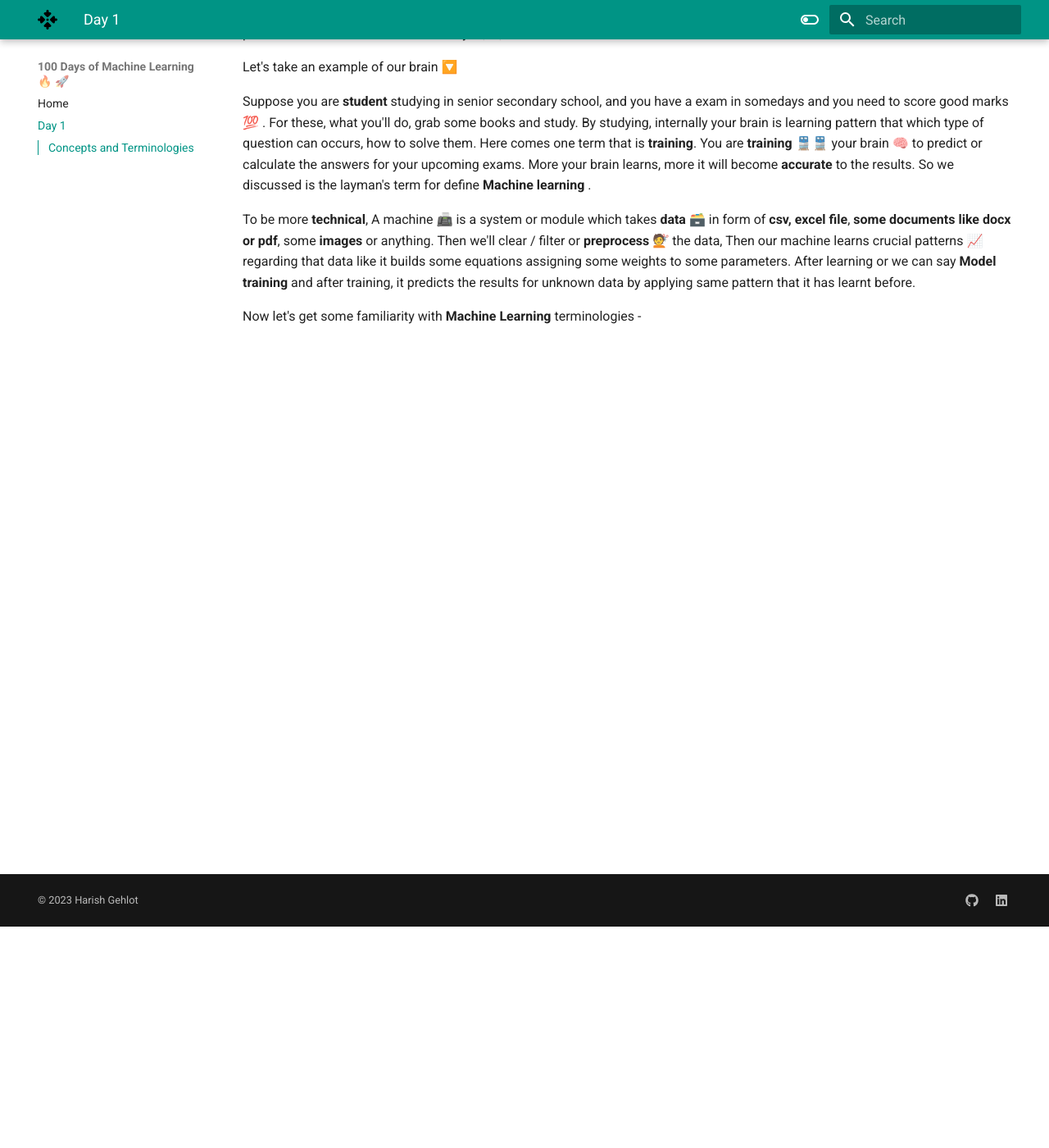
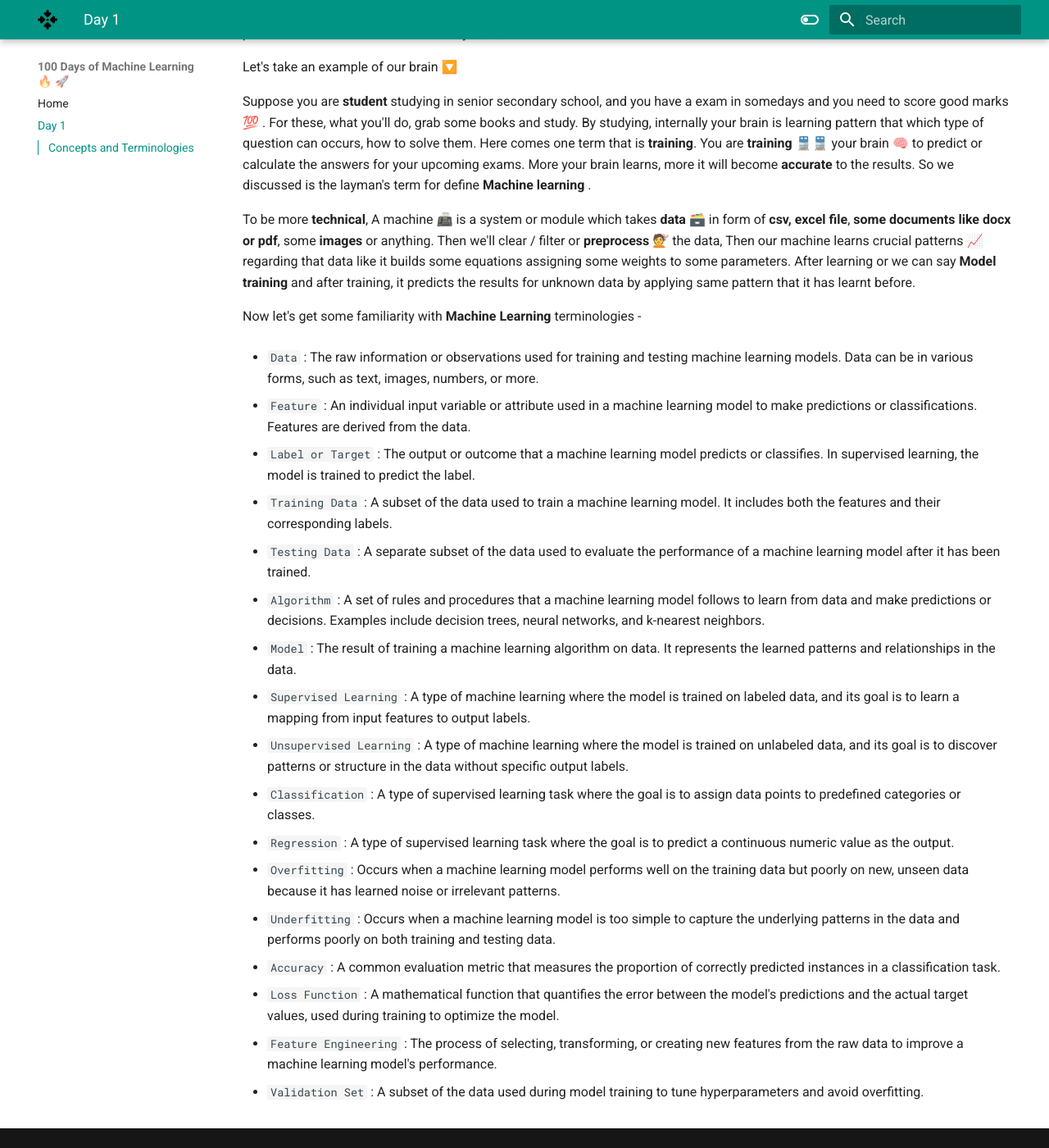
Before and after one commit to Hg03/100-Days-Of-Machine-Learning, an MkDocs documentation site: the page built from docs/Day 1.md, in a window 1280 px wide and 1400 px high, scrolled down 270 px. Shown: the whole window at 82% size. Built offline with MkDocs 1.6.1 and Material for MkDocs 9.7.7, drawn with Linux system fonts in a browser that asks for light colours.

Commit message:
day 1 terminologies added

```diff
--- a/docs/Day 1.md
+++ b/docs/Day 1.md
@@ -11,3 +11,37 @@ Suppose you are **student** studying in senior secondary school, and you have a
 To be more **technical**, A machine 📠 is a system or module which takes **data** 🗃️ in form of **csv, excel file**, **some documents like docx or pdf**, some **images** or anything. Then we'll clear / filter or **preprocess** 💇 the data, Then our machine learns crucial patterns 📈 regarding that data like it builds some equations assigning some weights to some parameters. After learning or we can say **Model training** and after training, it predicts the results for unknown data by applying same pattern that it has learnt before.
 
 Now let's get some familiarity with **Machine Learning** terminologies -
+
+- `Data` : The raw information or observations used for training and testing machine learning models. Data can be in various forms, such as text, images, numbers, or more.
+
+- `Feature` : An individual input variable or attribute used in a machine learning model to make predictions or classifications. Features are derived from the data.
+
+- `Label or Target` : The output or outcome that a machine learning model predicts or classifies. In supervised learning, the model is trained to predict the label.
+
+- `Training Data` : A subset of the data used to train a machine learning model. It includes both the features and their corresponding labels.
+
+- `Testing Data` : A separate subset of the data used to evaluate the performance of a machine learning model after it has been trained.
+
+- `Algorithm` : A set of rules and procedures that a machine learning model follows to learn from data and make predictions or decisions. Examples include decision trees, neural networks, and k-nearest neighbors.
+
+- `Model` : The result of training a machine learning algorithm on data. It represents the learned patterns and relationships in the data.
+
+- `Supervised Learning` : A type of machine learning where the model is trained on labeled data, and its goal is to learn a mapping from input features to output labels.
+
+- `Unsupervised Learning` : A type of machine learning where the model is trained on unlabeled data, and its goal is to discover patterns or structure in the data without specific output labels.
+
+- `Classification` : A type of supervised learning task where the goal is to assign data points to predefined categories or classes.
+
+- `Regression` : A type of supervised learning task where the goal is to predict a continuous numeric value as the output.
+
+- `Overfitting` : Occurs when a machine learning model performs well on the training data but poorly on new, unseen data because it has learned noise or irrelevant patterns.
+
+- `Underfitting` : Occurs when a machine learning model is too simple to capture the underlying patterns in the data and performs poorly on both training and testing data.
+
+- `Accuracy` : A common evaluation metric that measures the proportion of correctly predicted instances in a classification task.
+
+- `Loss Function` : A mathematical function that quantifies the error between the model's predictions and the actual target values, used during training to optimize the model.
+
+- `Feature Engineering` : The process of selecting, transforming, or creating new features from the raw data to improve a machine learning model's performance.
+
+- `Validation Set` : A subset of the data used during model training to tune hyperparameters and avoid overfitting.
--- a/mkdocs.yml
+++ b/mkdocs.yml
@@ -36,7 +36,7 @@ extra:
     - icon: fontawesome/brands/github
       link: https://github.com/Hg03
     - icon: fontawesome/brands/linkedin
-      link: https://www.linkedin.com/in/harish-gehlot-5338a021a/
+      link: https://www.linkedin.com/in/harishgehlot/
   generator: false
 
 markdown_extensions:
```
